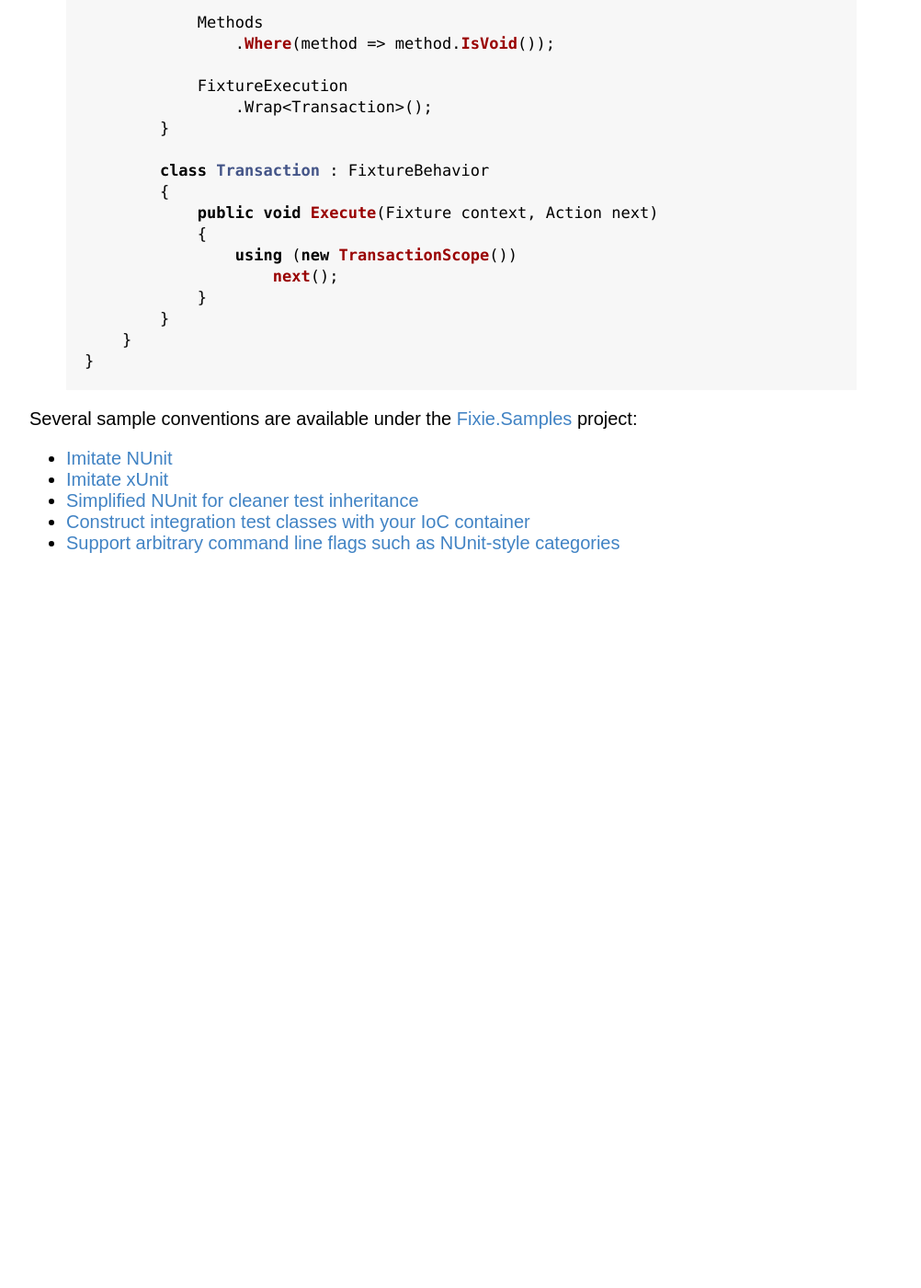
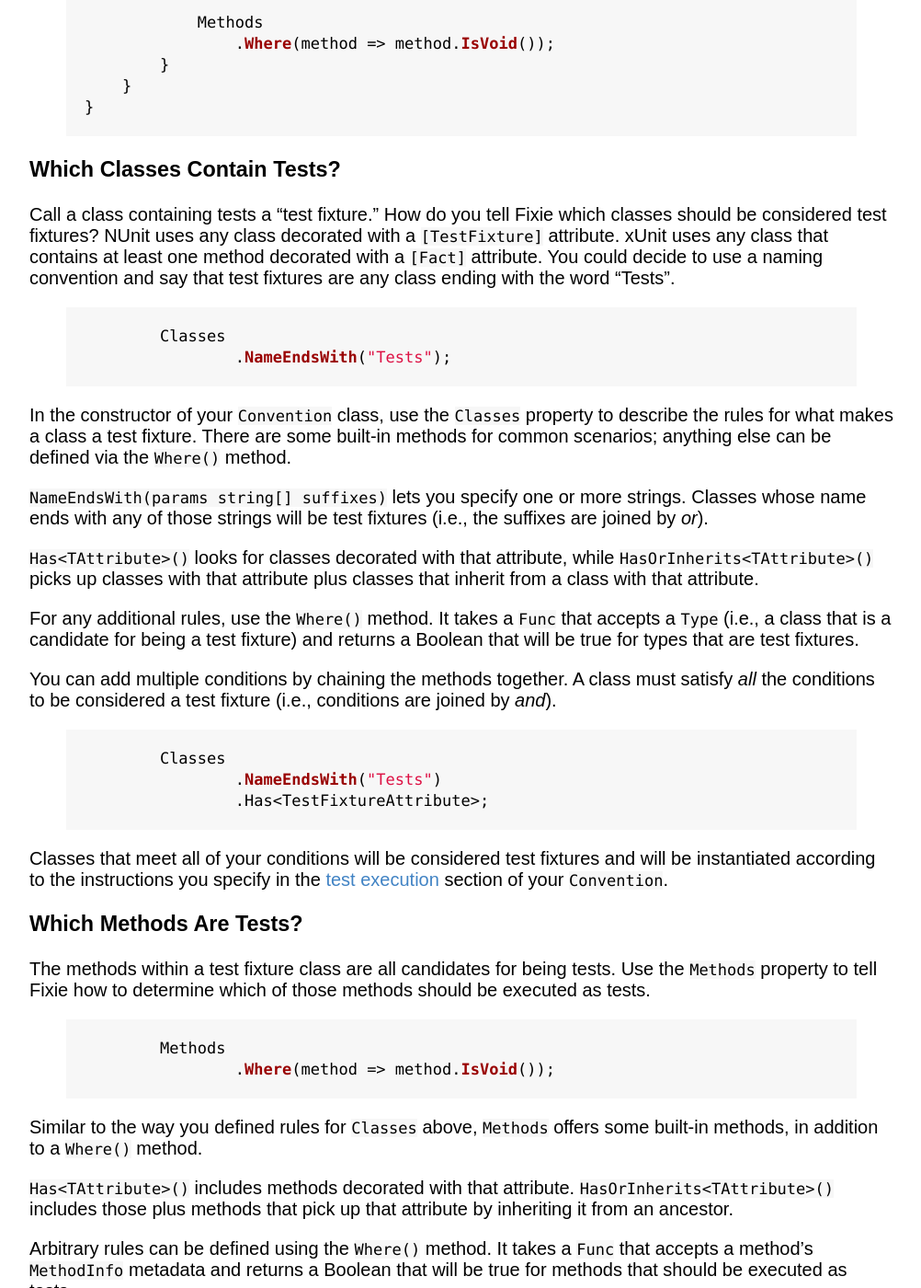
Before and after one commit to fixie/fixie.github.io, a Jekyll site: the page built from docs/test-discovery.md, in a window 1280 px wide and 1400 px high, scrolled down 673 px. Shown: the whole window at 92% size, without its empty margins (138-1140 px from the left). Built offline with Jekyll 4.4.1, drawn with Linux system fonts in a browser that asks for light colours; before the commit the page ends 1303 px from its top, so only the background shows below that; some of the changed text lies outside the part shown.

Commit message:
Test Discovery page content

```diff
--- a/docs/test-discovery.md
+++ b/docs/test-discovery.md
@@ -20,27 +20,55 @@ namespace IntegrationTests
 
             Methods
                 .Where(method => method.IsVoid());
-
-            FixtureExecution
-                .Wrap<Transaction>();
-        }
-
-        class Transaction : FixtureBehavior
-        {
-            public void Execute(Fixture context, Action next)
-            {
-                using (new TransactionScope())
-                    next();
-            }
         }
     }
 }
 {% endhighlight %}
 
-Several sample conventions are available under the [Fixie.Samples](https://github.com/plioi/fixie/tree/master/src/Fixie.Samples) project:
+### Which Classes Contain Tests?
 
-* [Imitate NUnit](https://github.com/plioi/fixie/blob/master/src/Fixie.Samples/NUnitStyle/CustomConvention.cs)
-* [Imitate xUnit](https://github.com/plioi/fixie/blob/master/src/Fixie.Samples/xUnitStyle/CustomConvention.cs)
-* [Simplified NUnit for cleaner test inheritance](https://github.com/plioi/fixie/blob/master/src/Fixie.Samples/LowCeremony/CustomConvention.cs)
-* [Construct integration test classes with your IoC container](https://github.com/plioi/fixie/blob/master/src/Fixie.Samples/IoC/CustomConvention.cs)
-* [Support arbitrary command line flags such as NUnit-style categories](https://github.com/plioi/fixie/blob/master/src/Fixie.Samples/Categories/CustomConvention.cs)
+Call a class containing tests a "test fixture." How do you tell Fixie which classes should be considered test fixtures? NUnit uses any class decorated with a `[TestFixture]` attribute. xUnit uses any class that contains at least one method decorated with a `[Fact]` attribute. You could decide to use a naming convention and say that test fixtures are any class ending with the word "Tests".
+
+{% highlight csharp %}
+	Classes
+		.NameEndsWith("Tests");
+{% endhighlight %}
+
+In the constructor of your `Convention` class, use the `Classes` property to describe the rules for what makes a class a test fixture. There are some built-in methods for common scenarios; anything else can be defined via the `Where()` method.
+
+`NameEndsWith(params string[] suffixes)` lets you specify one or more strings. Classes whose name ends with any of those strings will be test fixtures (i.e., the suffixes are joined by *or*).
+
+`Has<TAttribute>()` looks for classes decorated with that attribute, while `HasOrInherits<TAttribute>()` picks up classes with that attribute plus classes that inherit from a class with that attribute.
+
+For any additional rules, use the `Where()` method. It takes a `Func` that accepts a `Type` (i.e., a class that is a candidate for being a test fixture) and returns a Boolean that will be true for types that are test fixtures.
+
+You can add multiple conditions by chaining the methods together. A class must satisfy *all* the conditions to be considered a test fixture (i.e., conditions are joined by *and*).
+
+{% highlight csharp %}
+	Classes
+		.NameEndsWith("Tests")
+		.Has<TestFixtureAttribute>;
+{% endhighlight %}
+
+Classes that meet all of your conditions will be considered test fixtures and will be instantiated according to the instructions you specify in the [test execution](../test-execution) section of your `Convention`.
+
+### Which Methods Are Tests?
+
+The methods within a test fixture class are all candidates for being tests. Use the `Methods` property to tell Fixie how to determine which of those methods should be executed as tests.
+
+{% highlight csharp %}
+	Methods
+		.Where(method => method.IsVoid());
+{% endhighlight %}
+
+Similar to the way you defined rules for `Classes` above, `Methods` offers some built-in methods, in addition to a `Where()` method.
+
+`Has<TAttribute>()` includes methods decorated with that attribute. `HasOrInherits<TAttribute>()` includes those plus methods that pick up that attribute by inheriting it from an ancestor.
+
+Arbitrary rules can be defined using the `Where()` method. It takes a `Func` that accepts a method's `MethodInfo` metadata and returns a Boolean that will be true for methods that should be executed as tests.
+
+You can add multiple conditions by chaining the methods together. A method must satisfy *all* the conditions to be considered a test (i.e., conditions are joined by *and*).
+
+### Sample Conventions
+
+Several sample conventions are available under the [Fixie.Samples](https://github.com/plioi/fixie/tree/master/src/Fixie.Samples) project. Check how the `Classes` and `Methods` properties are used in the constructors of the `CustomConvention` classes in the [NUnit style](https://github.com/plioi/fixie/blob/master/src/Fixie.Samples/NUnitStyle/CustomConvention.cs) and [xUnit style](https://github.com/plioi/fixie/blob/master/src/Fixie.Samples/xUnitStyle/CustomConvention.cs) examples.
```
